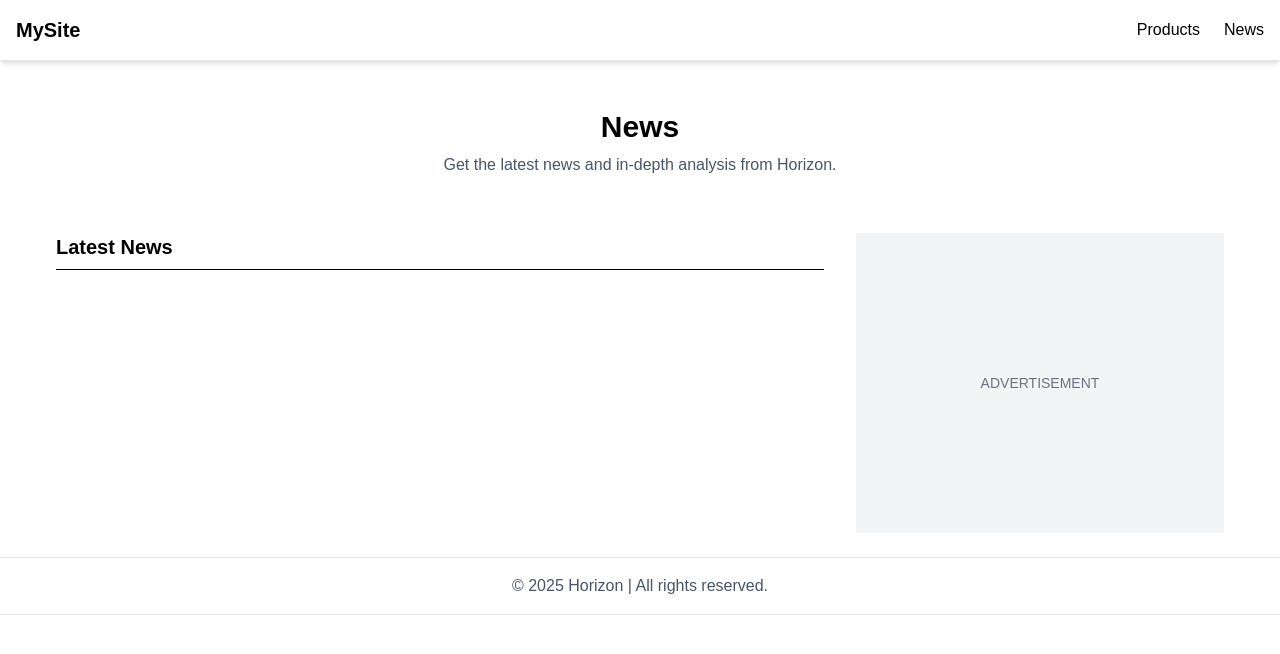
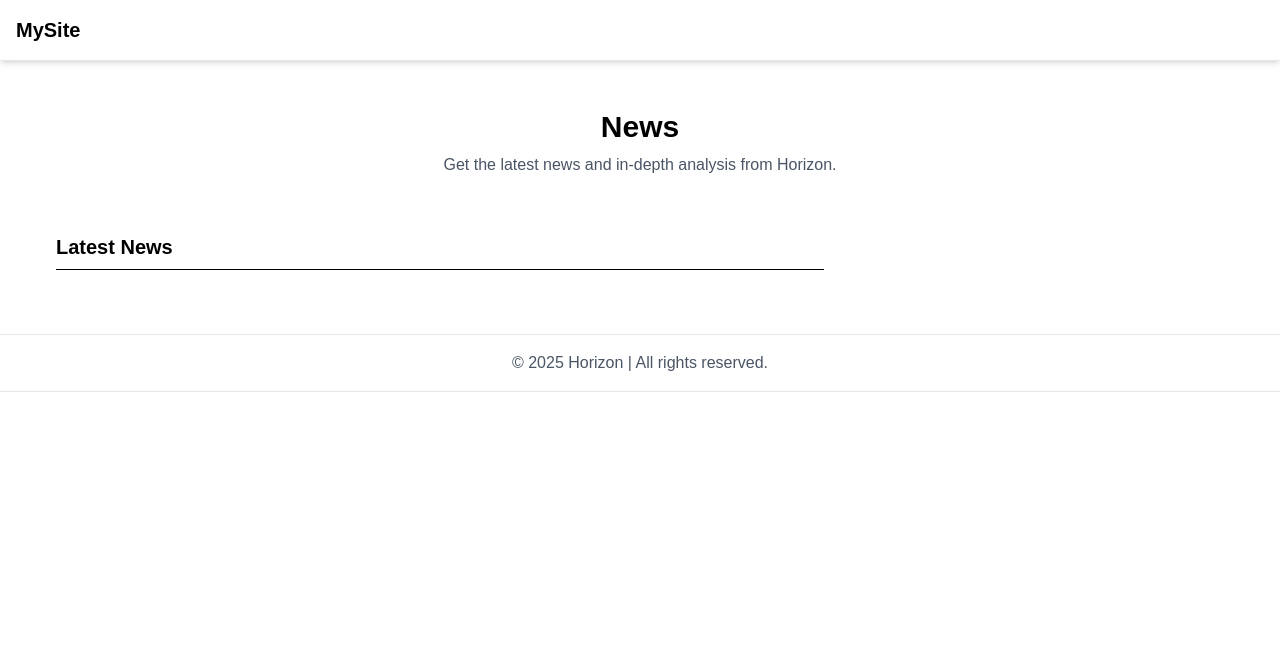
Before and after one commit to rahalrsh/horizon, a Django app: template horizon/templates/horizon/news.html in a window 1280 px wide. Shown: the top 654 px of the page. Run offline with Django 4.2, Linux system fonts and the light colour scheme; the template is opened without the code that fills it, so the values that code supplies are empty; style sheets or scripts are compiled from the project's sources.

Commit message:
layout changes

```diff
--- a/horizon/templates/horizon/base.html
+++ b/horizon/templates/horizon/base.html
@@ -35,17 +35,17 @@
             </button>
 
             <!-- Navbar Links -->
-            <nav class="hidden md:flex space-x-6">
+            {% comment %} <nav class="hidden md:flex space-x-6">
                 <a href="{% url 'products_category_page_path_name' %}" class="hover:text-gray-500">Products</a>
                 <a href="{% url 'news_type_page_path_name' %}" class="hover:text-gray-500">News</a>
-            </nav>
+            </nav> {% endcomment %}
         </div>
 
         <!-- Mobile Dropdown Menu -->
-        <nav id="mobile-menu" class="hidden md:hidden bg-gray-100 p-4">
+        {% comment %} <nav id="mobile-menu" class="hidden md:hidden bg-gray-100 p-4">
             <a href="{% url 'products_category_page_path_name' %}" class="block py-2 hover:text-gray-500">Products</a>
             <a href="{% url 'news_type_page_path_name' %}" class="block py-2 hover:text-gray-500">News</a>
-        </nav>
+        </nav> {% endcomment %}
     </header>
 
     <script>
--- a/horizon/templates/horizon/news.html
+++ b/horizon/templates/horizon/news.html
@@ -80,14 +80,6 @@
             </div>
 
         </main>
-
-        <!-- Right Column: Ad Space -->
-        <aside class="lg:col-span-1">
-            <div class="bg-gray-100 w-full h-[300px] flex items-center justify-center text-gray-500 text-sm">
-                ADVERTISEMENT
-            </div>
-        </aside>
-
     </div>
 </div>
 {% endblock %}
--- a/horizon/urls.py
+++ b/horizon/urls.py
@@ -6,8 +6,8 @@ from django.conf.urls.static import static
 
 urlpatterns = [
     path('', home, name='home'),  # Homepage
-    path('products/', products_category_page, name='products_category_page_path_name'),
-    path('news/', news_type_page, name='news_type_page_path_name'),  # News page
+    # path('products/', products_category_page, name='products_category_page_path_name'),
+    # path('news/', news_type_page, name='news_type_page_path_name'),  # News page
     path('<str:type>/<slug:slug>/', content_detail, name='content_detail_path_name'),  # Detail page
 ]
 
```
Also changed, not shown: horizon/templates/horizon/detail.html (+13 -19 lines).
